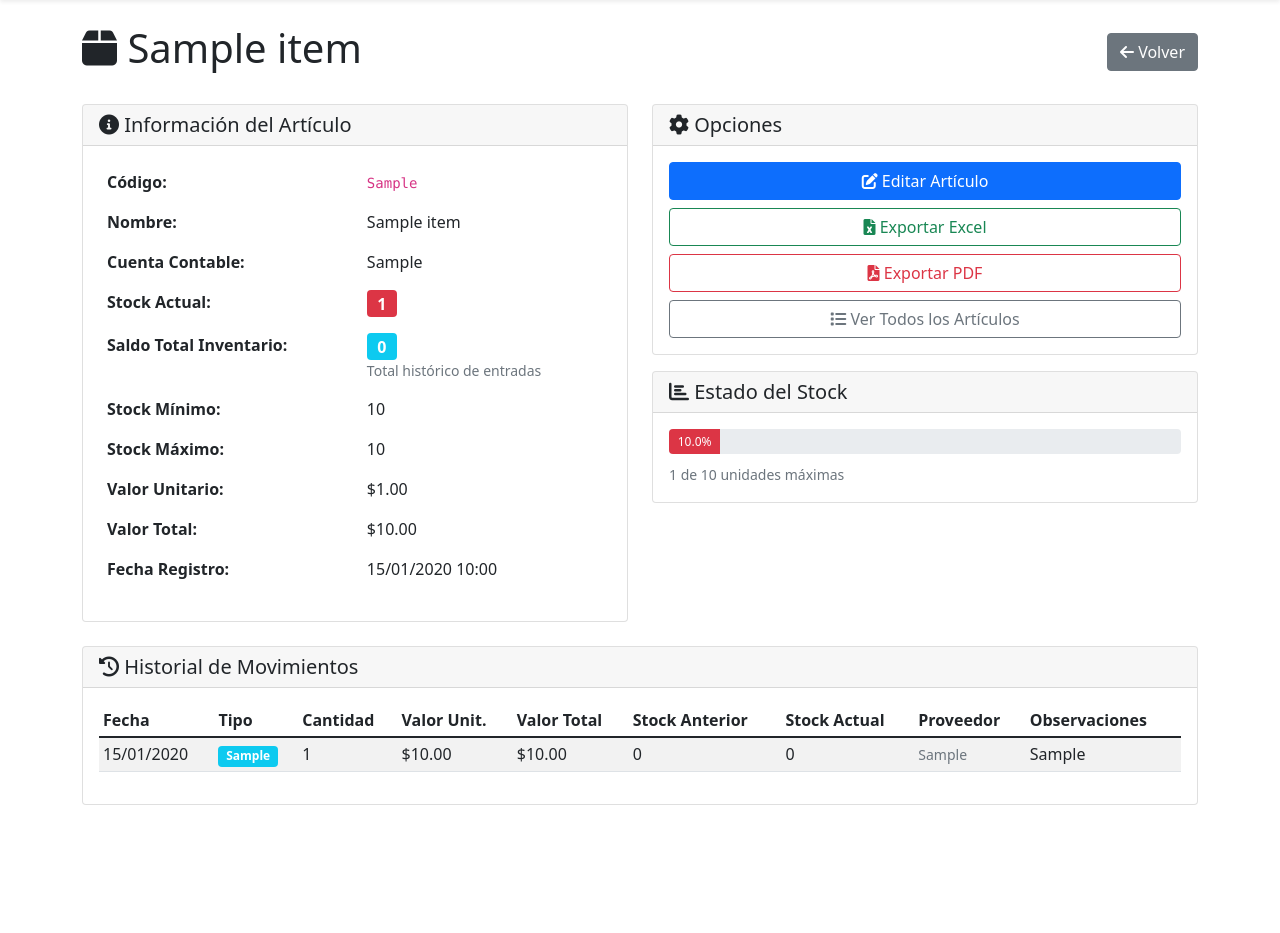
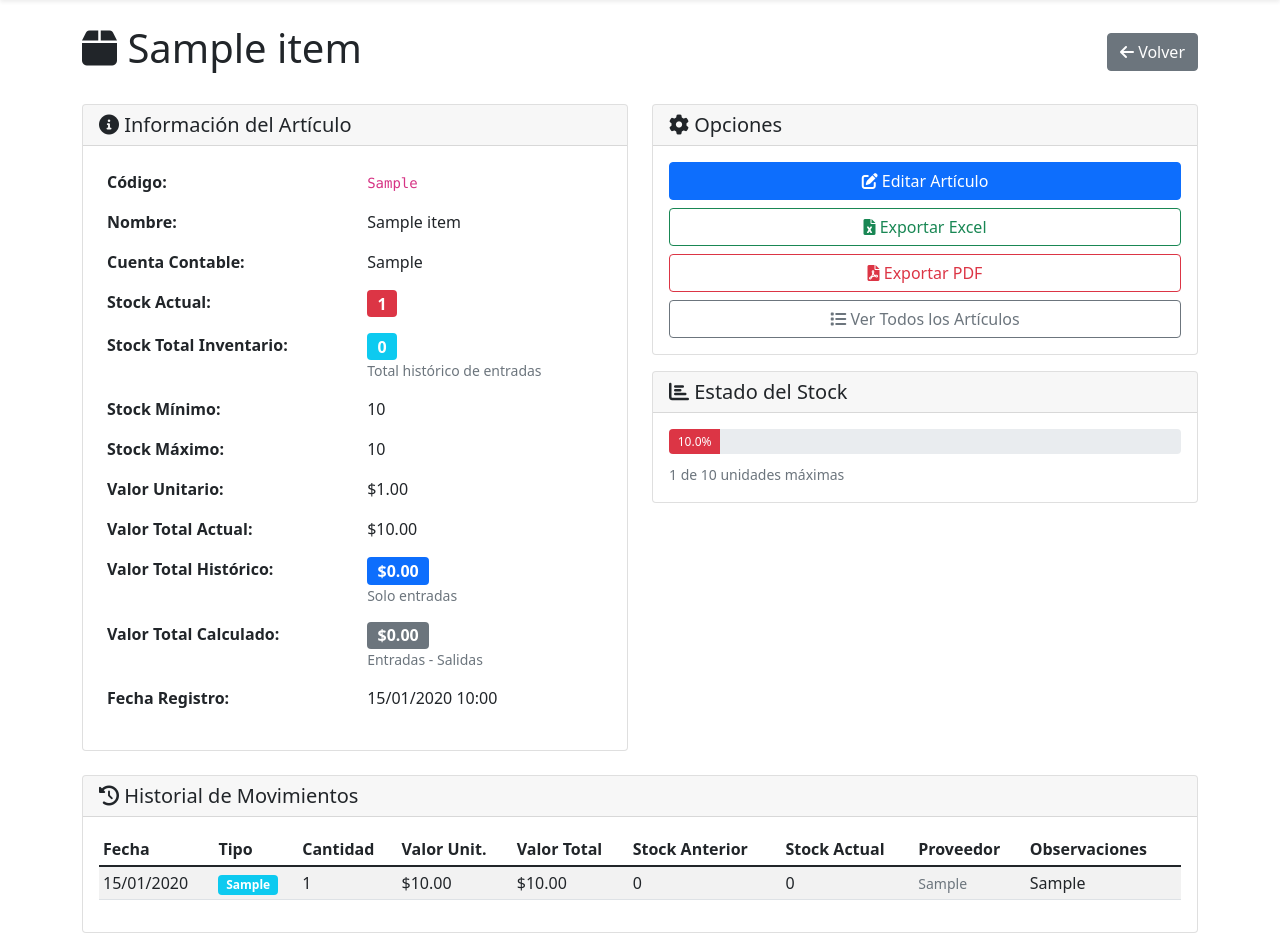
Before and after one commit to Jtobar-Ec/CarDesk, a Flask app: page /articulos/1/detalle in a window 1280 px wide. Shown: the part 57-990 px from the top of the page. Before the commit the page ends 862 px from the top, so only its background shows below. Run offline with Flask 3, Linux system fonts and the light colour scheme; a user stored in the database is signed in; tables that the repository leaves empty hold one stand-in row (values such as "Sample post").

Commit message:
Feature: Agregar campos de valor total histórico y calculado
- Valor Total Histórico: suma solo las entradas (valor absoluto invertido)
- Valor Total Calculado: entradas - salidas (valor real actual)
- Campos mostrados con badges distintivos en la información del artículo
- Cálculo eficiente en una sola pasada por los movimientos

```diff
--- a/app/routes/web/articulos.py
+++ b/app/routes/web/articulos.py
@@ -311,6 +311,8 @@ def detalle_articulo(articulo_id):
     # Calcular stock anterior y actual para cada movimiento
     stock_actual = 0
     saldo_calculado = 0  # Total histórico absoluto (solo entradas)
+    valor_total_historico = 0  # Valor total de todas las entradas
+    valor_total_actual = 0  # Valor actual considerando entradas y salidas
 
     for i, mov in enumerate(movimientos):
         # Stock anterior es el stock antes de este movimiento
@@ -320,8 +322,11 @@ def detalle_articulo(articulo_id):
         if mov.m_tipo == 'entrada':
             stock_actual += mov.m_cantidad
             saldo_calculado += mov.m_cantidad  # Solo sumar entradas para saldo absoluto
+            valor_total_historico += mov.m_valorTotal  # Sumar valor de entradas
+            valor_total_actual += mov.m_valorTotal  # Sumar valor de entradas
         elif mov.m_tipo == 'salida':
             stock_actual -= mov.m_cantidad
+            valor_total_actual -= mov.m_valorTotal  # Restar valor de salidas
 
         # Stock actual es el stock después de este movimiento
         mov.m_stock_actual = stock_actual
@@ -349,7 +354,8 @@ def detalle_articulo(articulo_id):
     return render_template('articulos/detail.html',
                          articulo=articulo, item=item, movimientos=movimientos,
                          saldo_calculado=saldo_calculado, auditoria=auditoria,
-                         proveedores=proveedores)
+                         proveedores=proveedores, valor_total_historico=valor_total_historico,
+                         valor_total_actual=valor_total_actual)
 
 @bp.route('/buscar')
 def buscar_articulos():
--- a/app/templates/articulos/detail.html
+++ b/app/templates/articulos/detail.html
@@ -52,7 +52,7 @@
                         </td>
                     </tr>
                     <tr>
-                        <td><strong>Saldo Total Inventario:</strong></td>
+                        <td><strong>Stock Total Inventario:</strong></td>
                         <td>
                             <span class="badge bg-info fs-6">{{ saldo_calculado }}</span>
                             <small class="text-muted d-block">Total histórico de entradas</small>
@@ -71,8 +71,22 @@
                         <td>${{ "%.2f"|format(item.i_vUnitario) }}</td>
                     </tr>
                     <tr>
-                        <td><strong>Valor Total:</strong></td>
+                        <td><strong>Valor Total Actual:</strong></td>
                         <td>${{ "%.2f"|format(item.i_vTotal) }}</td>
+                    </tr>
+                    <tr>
+                        <td><strong>Valor Total Histórico:</strong></td>
+                        <td>
+                            <span class="badge bg-primary fs-6">${{ "%.2f"|format(valor_total_historico) }}</span>
+                            <small class="text-muted d-block">Solo entradas</small>
+                        </td>
+                    </tr>
+                    <tr>
+                        <td><strong>Valor Total Calculado:</strong></td>
+                        <td>
+                            <span class="badge bg-secondary fs-6">${{ "%.2f"|format(valor_total_actual) }}</span>
+                            <small class="text-muted d-block">Entradas - Salidas</small>
+                        </td>
                     </tr>
                     <tr>
                         <td><strong>Fecha Registro:</strong></td>
@@ -140,79 +154,6 @@
         </div>
     </div>
 </div>
-<!--
-Auditoría de cambios
-<div class="row mt-4">
-    <div class="col-12">
-        <div class="card">
-            <div class="card-header">
-                <h5 class="mb-0">
-                    <i class="fas fa-shield-alt"></i> Auditoría de Cambios
-                </h5>
-            </div>
-            <div class="card-body">
-                {% if auditoria %}
-                <div class="table-responsive">
-                    <table class="table table-striped table-sm">
-                        <thead>
-                            <tr>
-                                <th>Fecha</th>
-                                <th>Usuario</th>
-                                <th>Tipo de Cambio</th>
-                                <th>Valor Anterior</th>
-                                <th>Valor Nuevo</th>
-                                <th>Observaciones</th>
-                            </tr>
-                        </thead>
-                        <tbody>
-                            {% for cambio in auditoria %}
-                            <tr>
-                                <td>{{ cambio.m_fecha.strftime('%d/%m/%Y %H:%M') }}</td>
-                                <td>{{ cambio.usuario.u_username if cambio.usuario else 'Sistema' }}</td>
-                                <td>
-                                    {% if cambio.m_tipo == 'ajuste_precio' %}
-                                        <span class="badge bg-warning">Cambio de Precio</span>
-                                    {% elif cambio.m_tipo == 'entrada' %}
-                                        <span class="badge bg-success">Entrada Stock</span>
-                                    {% elif cambio.m_tipo == 'salida' %}
-                                        <span class="badge bg-danger">Salida Stock</span>
-                                    {% else %}
-                                        <span class="badge bg-info">{{ cambio.m_tipo|title }}</span>
-                                    {% endif %}
-                                </td>
-                                <td>
-                                    {% if cambio.m_stock_anterior is not none %}
-                                        <span class="text-muted">{{ cambio.m_stock_anterior }}</span>
-                                    {% else %}
-                                        -
-                                    {% endif %}
-                                </td>
-                                <td>
-                                    {% if cambio.m_stock_actual is not none %}
-                                        <strong>{{ cambio.m_stock_actual }}</strong>
-                                    {% elif cambio.m_tipo == 'ajuste_precio' %}
-                                        ${{ "%.2f"|format(cambio.m_valorUnitario) }}
-                                    {% else %}
-                                        -
-                                    {% endif %}
-                                </td>
-                                <td>{{ cambio.m_observaciones or '-' }}</td>
-                            </tr>
-                            {% endfor %}
-                        </tbody>
-                    </table>
-                </div>
-                {% else %}
-                <div class="text-center py-3">
-                    <i class="fas fa-shield-alt fa-2x text-muted mb-2"></i>
-                    <p class="text-muted">No hay cambios registrados en la auditoría.</p>
-                </div>
-                {% endif %}
-            </div>
-        </div>
-    </div>
-</div>
--->
 <!-- Historial de movimientos -->
 <div class="row mt-4">
     <div class="col-12">
```
